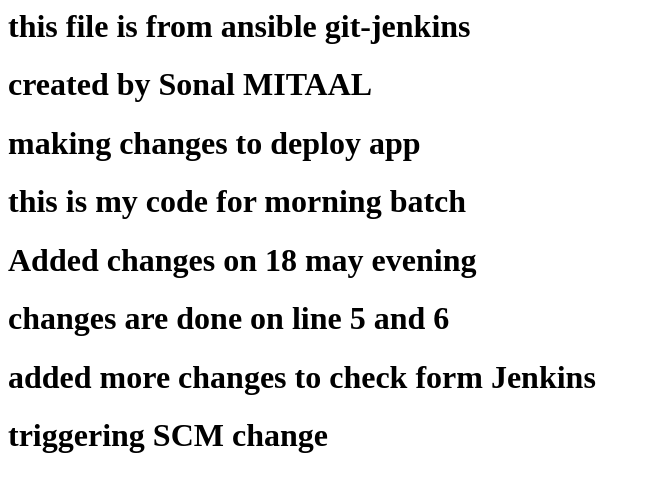
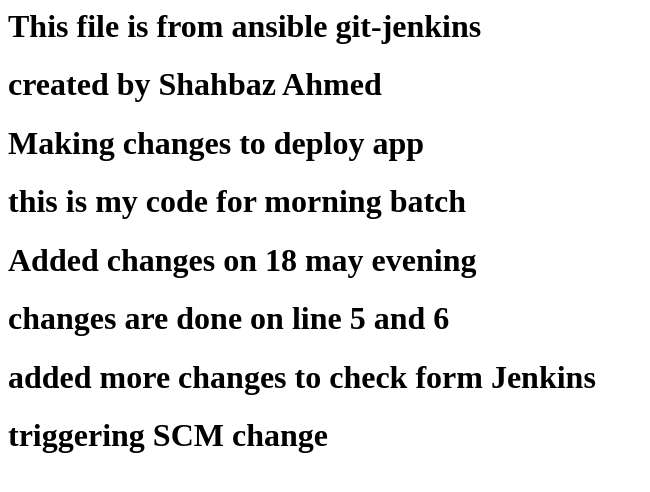
Before and after one commit to Shahbaz2192/MyProject, a plain HTML site: page Index.html in a window 1280 px wide. Shown: the whole page, without its empty margins (0-650 px from the left). Drawn offline with Linux system fonts and the light colour scheme.

Commit message:
Update Index.html

```diff
--- a/Index.html
+++ b/Index.html
@@ -1,6 +1,6 @@
-<h1> this file is from ansible git-jenkins </h1>
-<h1> created by Sonal MITAAL </h1>
-<h1> making changes to deploy app </h1>
+<h1> This file is from ansible git-jenkins </h1>
+<h1> created by Shahbaz Ahmed </h1>
+<h1> Making changes to deploy app </h1>
 <h1> this is my code for morning batch</h1>
 <h1> Added changes on 18 may evening </h1>
 <h1> changes are done on line 5  and 6 </h1>
```
